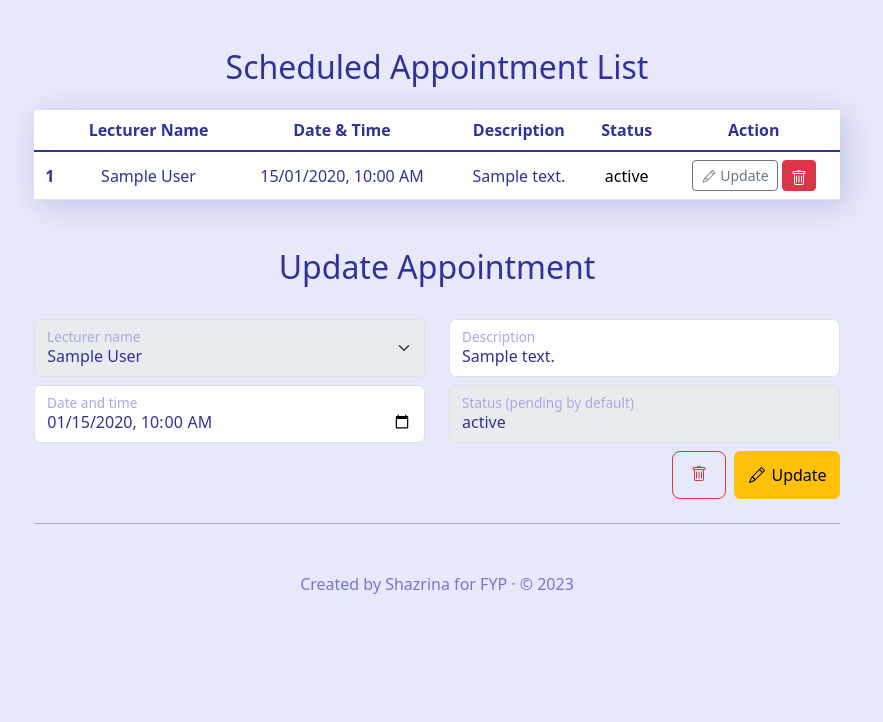
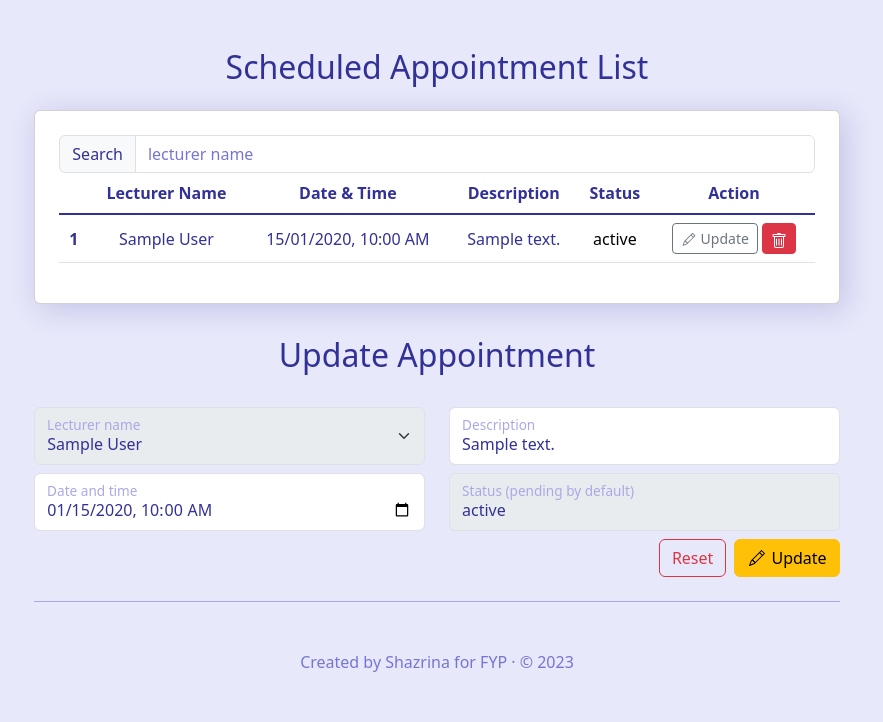
Before and after one commit to shazrinazhar/appointment-system, a PHP site: page /index_student.php?edit=1 in a window 1280 px wide. Shown: the part 169-891 px from the top of the page, without its empty margins (203-1086 px from the left). Before the commit the page ends 763 px from the top, so only its background shows below. Run offline with PHP 8.4, Linux system fonts and the light colour scheme; the visitor is signed in with stand-in values (Sample User, id 1); tables that the repository leaves empty or names only in its code hold one stand-in row (values such as "Sample post"); data that the repository does not hold is empty.

Commit message:
added search function with minor fix

```diff
--- a/index_student.php
+++ b/index_student.php
@@ -119,11 +119,26 @@ if (isset($_GET['delete'])) {
       color: rgba(50, 49, 151, 255);
     }
 
+    .card {
+      box-shadow: 5px 5px 30px rgba(50, 49, 151, 0.2);
+    }
+
+    .input-group-text {
+      color: rgba(50, 49, 151, 255);
+    }
+
+    .input-group input {
+      color: rgba(50, 49, 151, 255) !important;
+    }
+
+    .input-group input::placeholder {
+      color:#7675d5;
+    }
+
     table {
       text-align: center;
       color: rgba(50, 49, 151, 255);
       justify-content: center;
-      box-shadow: 5px 5px 30px rgba(50, 49, 151, 0.2);
     }
 
     .table>tbody {
@@ -147,7 +162,8 @@ if (isset($_GET['delete'])) {
       font-weight: 500;
     }
 
-    .form-select, .form-control {
+    .form-select,
+    .form-control {
       color: rgba(50, 49, 151, 255);
     }
 
@@ -155,7 +171,10 @@ if (isset($_GET['delete'])) {
       color: #aaa9e5;
     }
 
-    .form-floating>.form-control-plaintext~label, .form-floating>.form-control:focus~label, .form-floating>.form-control:not(:placeholder-shown)~label, .form-floating>.form-select~label {
+    .form-floating>.form-control-plaintext~label,
+    .form-floating>.form-control:focus~label,
+    .form-floating>.form-control:not(:placeholder-shown)~label,
+    .form-floating>.form-select~label {
       color: #aaa9e5;
     }
 
@@ -180,6 +199,11 @@ if (isset($_GET['delete'])) {
 
       <section class="pb-2 mb-4">
         <h2 class="mb-4 text-center">Scheduled Appointment List</h2>
+        <div class="card p-4">
+          <div class="input-group">
+            <span class="input-group-text">Search</span>
+            <input type="text" class="form-control" id="search" placeholder="lecturer name" name="search">
+          </div>
           <table class="table table-responsive table-hover">
             <thead>
               <tr>
@@ -217,6 +241,8 @@ if (isset($_GET['delete'])) {
               <?php } ?>
             </tbody>
           </table>
+        </div>
+
       </section>
 
       <section class="pb-4">
@@ -265,12 +291,7 @@ if (isset($_GET['delete'])) {
             </div>
             <div class="d-flex justify-content-end">
               <!-- Show "Update" or "Create" button based on the form content -->
-              <button type="reset" class="btn btn-outline-danger btn-lg me-2" id="resetButton">
-                <svg xmlns="http://www.w3.org/2000/svg" width="20" height="20" fill="currentColor" class="bi bi-trash" viewBox="0 0 16 20">
-                  <path d="M5.5 5.5A.5.5 0 0 1 6 6v6a.5.5 0 0 1-1 0V6a.5.5 0 0 1 .5-.5Zm2.5 0a.5.5 0 0 1 .5.5v6a.5.5 0 0 1-1 0V6a.5.5 0 0 1 .5-.5Zm3 .5a.5.5 0 0 0-1 0v6a.5.5 0 0 0 1 0V6Z" />
-                  <path d="M14.5 3a1 1 0 0 1-1 1H13v9a2 2 0 0 1-2 2H5a2 2 0 0 1-2-2V4h-.5a1 1 0 0 1-1-1V2a1 1 0 0 1 1-1H6a1 1 0 0 1 1-1h2a1 1 0 0 1 1 1h3.5a1 1 0 0 1 1 1v1ZM4.118 4 4 4.059V13a1 1 0 0 0 1 1h6a1 1 0 0 0 1-1V4.059L11.882 4H4.118ZM2.5 3h11V2h-11v1Z" />
-                </svg>
-              </button>
+              <button type="reset" class="btn btn-outline-danger me-2" id="resetButton">Reset</button>
               <?php if (isset($_GET['edit'])) { ?>
                 <input type="hidden" name="appointment_id" value="<?php echo $editresult['appointment_id']; ?>">
                 <button class="btn btn-warning" type="submit" name="update" id="updateButton">
@@ -325,6 +346,24 @@ if (isset($_GET['delete'])) {
       window.location.href = 'index_student.php';
     });
   </script>
+  <script>
+    $(document).ready(function() {
+      $("#search").on("input", function() {
+        var searchText = $(this).val().toLowerCase();
+
+        $("tbody tr").each(function() {
+          var lecturerName = $(this).find(".color").text().toLowerCase();
+
+          // Show or hide the row based on the search
+          if (lecturerName.includes(searchText)) {
+            $(this).show();
+          } else {
+            $(this).hide();
+          }
+        });
+      });
+    });
+  </script>
 
 </body>
 
--- a/password.php
+++ b/password.php
@@ -112,7 +112,7 @@ if (isset($_POST['update_password'])) {
 
 <body>
 
-	<!-- <?php include "navbar.php" ?> -->
+  <?php include "navbar.php" ?>
 
   <div class="container col-xl-10 col-xxl-8 px-4 py-5">
     <div class="row align-items-center g-lg-5 py-5">
```
Also changed, not shown: index_lecturer.php (+41 -1 lines), login.php (+25 -7 lines). Lines whose indentation alone changed are shown as unchanged.
